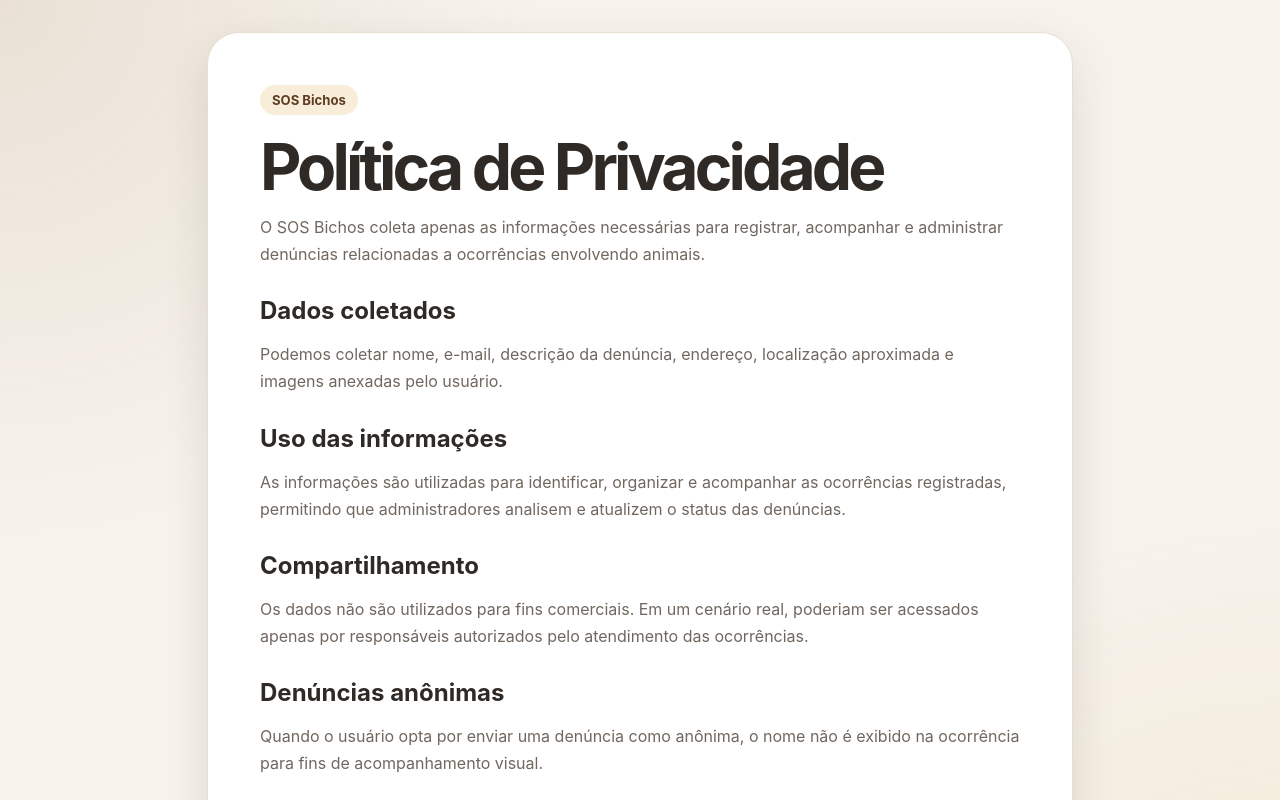
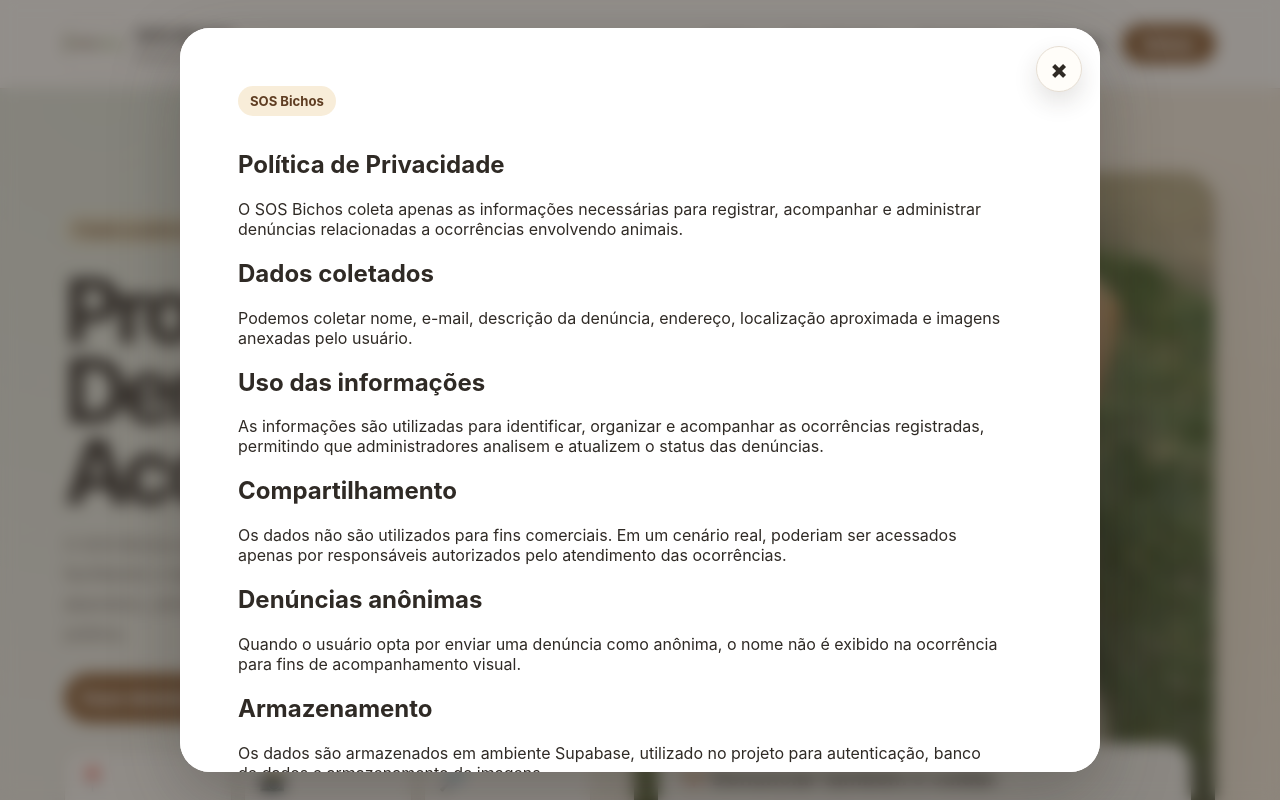
Before and after one commit to PontesDiogo/SOS-Bichos-26, a React (Vite) app: page / in a window 1280 px wide. Both pictures are taken after a click on the button "Política". Shown: the top 800 px of the page. Built offline with nearby package versions, Linux system fonts and the light colour scheme; no server answers.

Commit message:
fix: ajusta visual do modal da política

```diff
--- a/src/App.tsx
+++ b/src/App.tsx
@@ -1,4 +1,5 @@
 import { useEffect, useState } from "react";
+import type { ReactNode } from "react";
 import { HomePage } from "./pages/HomePage";
 import { LoginPage } from "./pages/LoginPage";
 import { RegisterPage } from "./pages/RegisterPage";
@@ -16,7 +17,7 @@
 import { MinhasDenunciasPage } from "./pages/MinhasDenunciasPage";
 import { PublicHomePage } from "./pages/PublicHomePage";
 
-type AuthScreen = "public" | "login" | "register" | "recover" | "reset" | "politica";
+type AuthScreen = "public" | "login" | "register" | "recover" | "reset";
 type AppScreen =
   | "home"
   | "perfil"
@@ -32,6 +33,7 @@
   const [authScreen, setAuthScreen] = useState<AuthScreen>("public");
   const [appScreen, setAppScreen] = useState<AppScreen>("home");
   const [scrollTarget, setScrollTarget] = useState<"denuncia" | "minhas-denuncias" | null>(null);
+  const [politicaAberta, setPoliticaAberta] = useState(false);
 
 
   function irParaDenuncia() {
@@ -51,6 +53,37 @@
       setAuthScreen("reset");
     }
   }, []);
+
+
+  function renderComPolitica(conteudo: ReactNode) {
+    return (
+      <>
+        {conteudo}
+
+        {politicaAberta && (
+          <div className="policy-modal-overlay">
+            <div className="policy-modal-content">
+              <button
+                type="button"
+                className="policy-modal-close"
+                onClick={() => setPoliticaAberta(false)}
+                aria-label="Fechar política de privacidade"
+              >
+                ×
+              </button>
+
+              <div className="policy-modal-scroll">
+                <PoliticaPrivacidadePage
+                  onBack={() => setPoliticaAberta(false)}
+                  isModal
+                />
+              </div>
+            </div>
+          </div>
+        )}
+      </>
+    );
+  }
 
   if (loadingAuth) {
     return (
@@ -79,26 +112,25 @@
   }
 
   if (!user || authScreen === "reset") {
-    if (!user || authScreen === "reset" || authScreen === "politica") {
+    if (!user || authScreen === "reset") {
       if (authScreen === "public") {
-        return (
+        return renderComPolitica(
           <PublicHomePage
             onEntrar={() => setAuthScreen("login")}
             onGoToDenuncia={() => setAuthScreen("login")}
-            onGoToPolitica={() => setAuthScreen("politica")}
+            onGoToPolitica={() => setPoliticaAberta(true)}
           />
         );
       }
 
-      if (authScreen === "politica") {
-        return <PoliticaPrivacidadePage onBack={() => setAuthScreen("public")} />;
-      }
+
 
       if (authScreen === "register") {
-        return (
+        return renderComPolitica(
           <RegisterPage
             onGoToLogin={() => setAuthScreen("login")}
-            onGoToPolitica={() => setAuthScreen("politica")}
+            onGoToPolitica={() => setPoliticaAberta(true)}
+
           />
         );
       }
--- a/src/pages/PoliticaPrivacidadePage.tsx
+++ b/src/pages/PoliticaPrivacidadePage.tsx
@@ -1,13 +1,15 @@
 interface PoliticaPrivacidadePageProps {
   onBack: () => void;
+  isModal?: boolean;
 }
 
 export function PoliticaPrivacidadePage({
   onBack,
+  isModal = false,
 }: PoliticaPrivacidadePageProps) {
   return (
-    <main className="simple-page">
-      <section className="simple-card">
+    <main className={isModal ? "policy-page policy-page--modal" : "policy-page"}>
+      <section className="policy-card">
         <span className="section-tag">SOS Bichos</span>
 
         <h1>Política de Privacidade</h1>
@@ -50,8 +52,12 @@
           para autenticação, banco de dados e armazenamento de imagens.
         </p>
 
-        <button type="button" className="primary-button" onClick={onBack}>
-          Voltar
+        <button
+          type="button"
+          className="policy-back-button"
+          onClick={onBack}
+        >
+          {isModal ? "Fechar" : "Voltar"}
         </button>
       </section>
     </main>
--- a/src/styles/layout.css
+++ b/src/styles/layout.css
@@ -4063,3 +4063,184 @@
     display: grid;
   }
 }
+
+.policy-modal-overlay {
+  position: fixed;
+  inset: 0;
+  z-index: 200;
+  display: flex;
+  justify-content: center;
+  align-items: center;
+  padding: 28px 18px;
+  background: rgba(47, 42, 37, 0.52);
+  backdrop-filter: blur(8px);
+}
+
+.policy-modal-content {
+  position: relative;
+  width: min(920px, 100%);
+  max-height: calc(100vh - 56px);
+  overflow: hidden;
+  border-radius: 30px;
+  background: var(--color-surface);
+  box-shadow: 0 24px 70px rgba(47, 42, 37, 0.32);
+}
+
+.policy-modal-scroll {
+  max-height: calc(100vh - 56px);
+  overflow-y: auto;
+  overflow-x: hidden;
+  background: var(--color-surface);
+}
+
+.policy-modal-scroll::-webkit-scrollbar {
+  width: 10px;
+}
+
+.policy-modal-scroll::-webkit-scrollbar-track {
+  background: transparent;
+  margin: 24px 0;
+}
+
+.policy-modal-scroll::-webkit-scrollbar-thumb {
+  border: 3px solid transparent;
+  border-radius: 999px;
+  background: #d9c2a8;
+  background-clip: content-box;
+}
+
+.policy-modal-close {
+  position: absolute;
+  top: 18px;
+  right: 18px;
+  z-index: 20;
+  width: 46px;
+  height: 46px;
+  display: inline-grid;
+  place-items: center;
+  padding: 0;
+  border: 1px solid var(--color-border);
+  border-radius: 999px;
+  background: #fffdf9;
+  color: var(--color-text);
+  font-size: 1.55rem;
+  line-height: 1;
+  font-weight: 900;
+  cursor: pointer;
+  box-shadow: 0 10px 24px rgba(47, 42, 37, 0.14);
+  transition: 0.2s ease;
+}
+
+.policy-modal-close:hover {
+  transform: translateY(-1px);
+  background: #faf7f1;
+  color: var(--color-primary-dark);
+  border-color: var(--color-primary);
+}
+
+/* Página dentro do modal */
+.policy-page--modal {
+  width: 100%;
+  max-width: 100%;
+  min-height: auto !important;
+  margin: 0 !important;
+  padding: 0 !important;
+  background: transparent !important;
+  box-sizing: border-box;
+}
+
+/* Card/conteúdo interno da política */
+.policy-page--modal .policy-card,
+.policy-page--modal .privacy-card,
+.policy-page--modal .politica-card {
+  width: 100% !important;
+  max-width: 100% !important;
+  min-height: auto !important;
+  margin: 0 !important;
+  padding: clamp(34px, 5vw, 58px) !important;
+  padding-right: clamp(72px, 8vw, 96px) !important;
+  border: none !important;
+  border-radius: 0 !important;
+  box-shadow: none !important;
+  background: var(--color-surface) !important;
+  box-sizing: border-box !important;
+  overflow-wrap: anywhere;
+}
+
+/* Evita o título entrar embaixo do botão X */
+.policy-page--modal h1 {
+  max-width: 100%;
+  padding-right: 64px;
+  box-sizing: border-box;
+  overflow-wrap: anywhere;
+}
+
+.policy-page--modal p,
+.policy-page--modal h2,
+.policy-page--modal h3,
+.policy-page--modal li {
+  max-width: 100%;
+  box-sizing: border-box;
+  overflow-wrap: anywhere;
+}
+
+/* Botão interno, caso exista */
+.policy-back-button {
+  margin-top: 28px;
+  padding: 13px 20px;
+  border: none;
+  border-radius: 999px;
+  background: var(--color-primary);
+  color: white;
+  font-weight: 900;
+  cursor: pointer;
+  box-shadow: 0 10px 24px rgba(47, 42, 37, 0.12);
+}
+
+.policy-back-button:hover {
+  background: var(--color-primary-dark);
+}
+
+@media (max-width: 640px) {
+  .policy-modal-overlay {
+    padding: 14px;
+    align-items: flex-start;
+  }
+
+  .policy-modal-content {
+    max-height: calc(100vh - 28px);
+    border-radius: 24px;
+  }
+
+  .policy-modal-scroll {
+    max-height: calc(100vh - 28px);
+  }
+
+  .policy-modal-scroll::-webkit-scrollbar {
+    width: 8px;
+  }
+
+  .policy-modal-scroll::-webkit-scrollbar-track {
+    margin: 18px 0;
+  }
+
+  .policy-modal-close {
+    top: 12px;
+    right: 12px;
+    width: 40px;
+    height: 40px;
+    font-size: 1.35rem;
+  }
+
+  .policy-page--modal .policy-card,
+  .policy-page--modal .privacy-card,
+  .policy-page--modal .politica-card {
+    padding: 30px 22px !important;
+    padding-right: 34px !important;
+  }
+
+  .policy-page--modal h1 {
+    padding-right: 48px;
+    font-size: clamp(2.4rem, 12vw, 3.4rem);
+  }
+}
```
